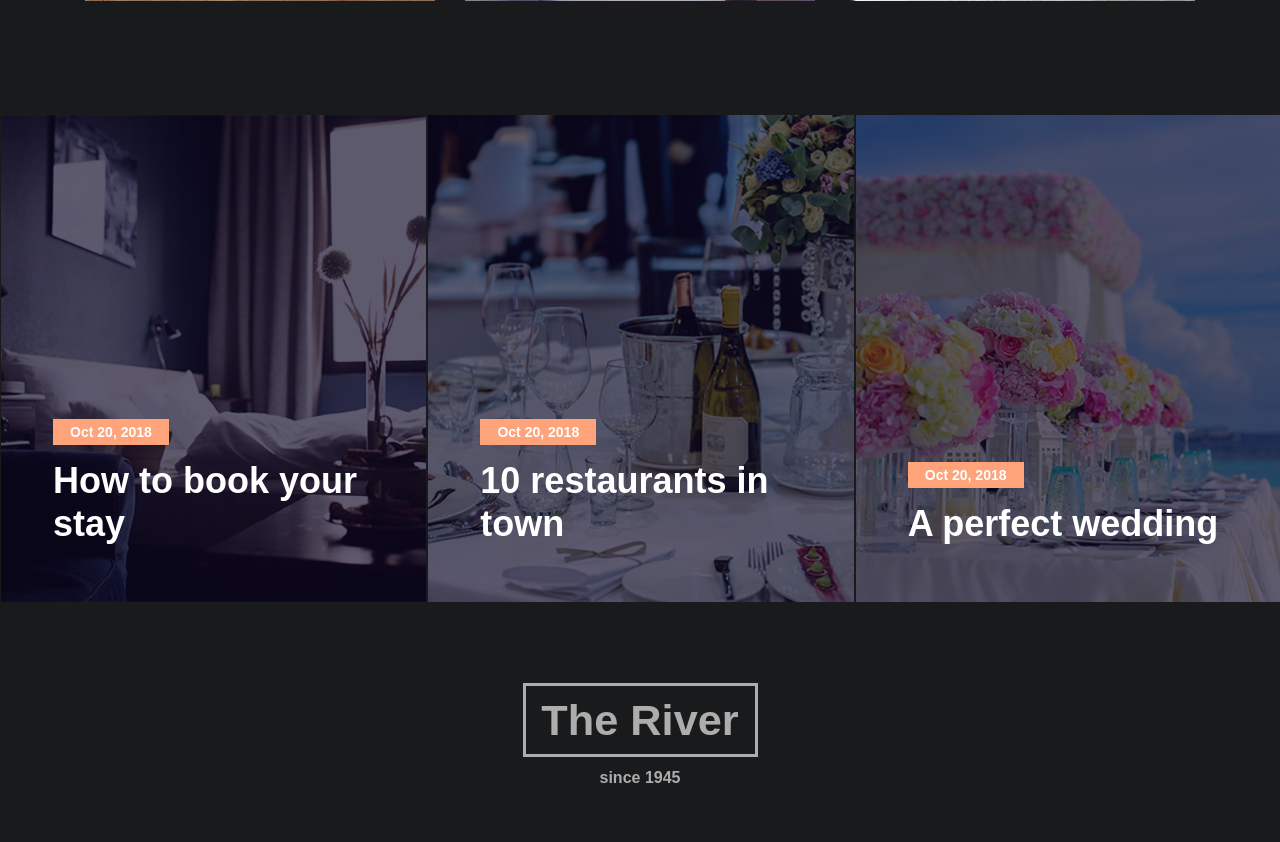
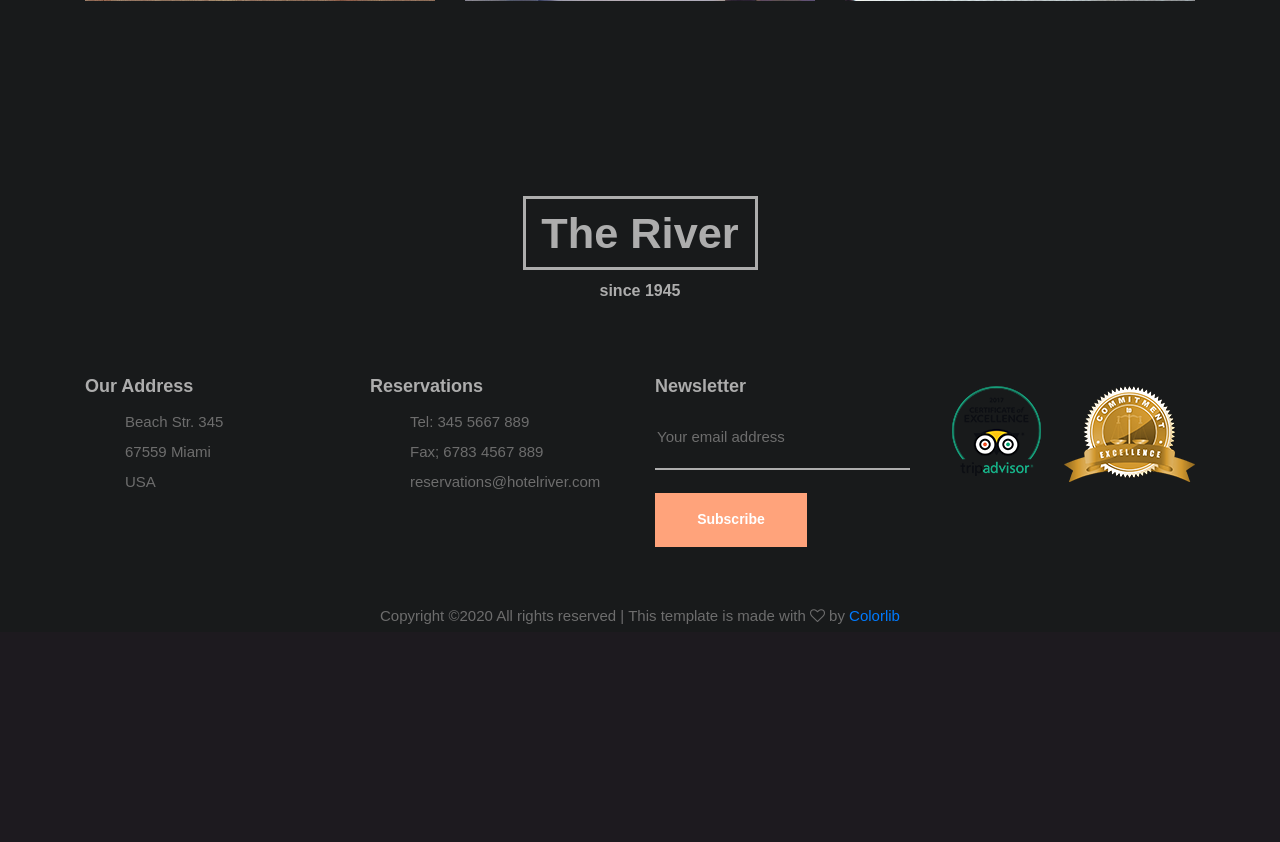
Before and after one commit to CocoKal/ProjetFinal, a PHP site: page /Tests/ in a window 1280 px wide. Shown: the part 3754-4596 px from the top of the page. After the commit the page ends 4378 px from the top, so only its background shows below. Run offline with PHP 8.4, Linux system fonts and the light colour scheme.

Commit message:
Ajustements

```diff
--- a/View/acceuil.php
+++ b/View/acceuil.php
@@ -265,45 +265,6 @@
 		</div>
 	</div>
 
-	<!-- Blog -->
-
-	<div class="blog">
-
-		<!-- Blog Slider -->
-		<div class="blog_slider_container">
-			<div class="owl-carousel owl-theme blog_slider">
-
-				<!-- Slide -->
-				<div class="blog_slide">
-					<div class="background_image" style="background-image:url(Content/images/index_blog_1.jpg)"></div>
-					<div class="blog_content">
-						<div class="blog_date"><a href="#">Oct 20, 2018</a></div>
-						<div class="blog_title"><a href="#">How to book your stay</a></div>
-					</div>
-				</div>
-
-				<!-- Slide -->
-				<div class="blog_slide">
-					<div class="background_image" style="background-image:url(Content/images/index_blog_2.jpg)"></div>
-					<div class="blog_content">
-						<div class="blog_date"><a href="#">Oct 20, 2018</a></div>
-						<div class="blog_title"><a href="#">10 restaurants in town</a></div>
-					</div>
-				</div>
-
-				<!-- Slide -->
-				<div class="blog_slide">
-					<div class="background_image" style="background-image:url(Content/images/index_blog_3.jpg)"></div>
-					<div class="blog_content">
-						<div class="blog_date"><a href="#">Oct 20, 2018</a></div>
-						<div class="blog_title"><a href="#">A perfect wedding</a></div>
-					</div>
-				</div>
-
-			</div>
-		</div>
-	</div>
-
 	<!-- Footer -->
 
 	<footer class="footer">
```
